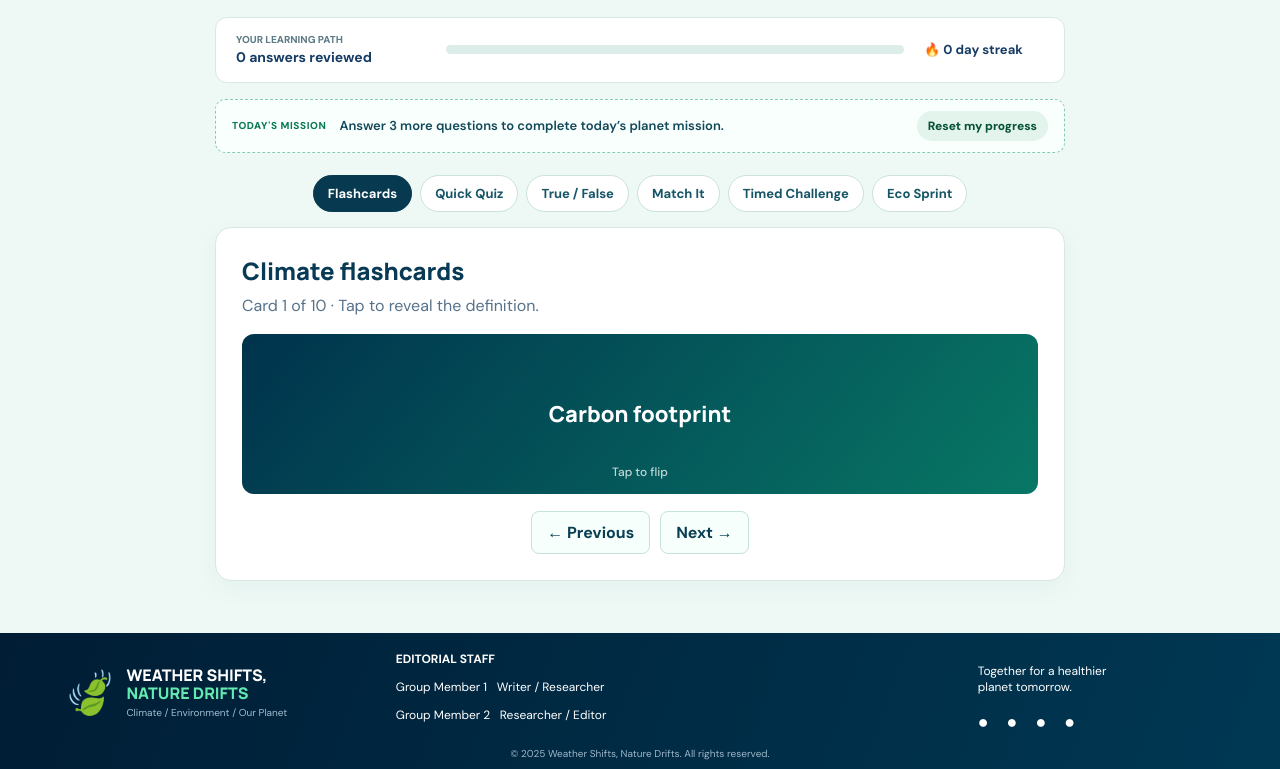
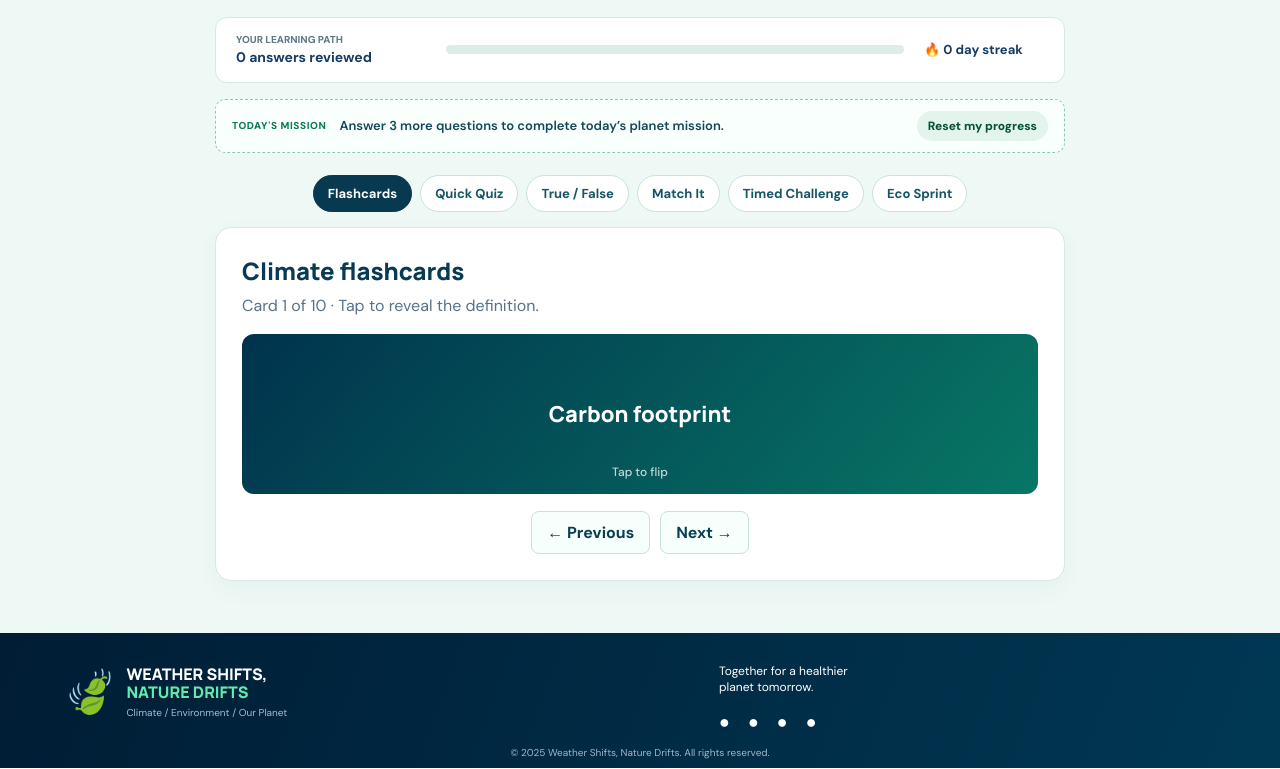
Before and after one commit to AJAJAPUY/weather-shifts-nature-drifts, a plain HTML site: page index.html in a window 1280 px wide. Shown: the part 1190-1959 px from the top of the page. Drawn offline with Linux system fonts and the light colour scheme.

Commit message:
Remove editorial staff from footer

```diff
--- /dev/null
+++ b/footer-layout.css
@@ -0,0 +1,3 @@
+.site-footer{grid-template-columns:1.25fr 1fr}
+@media(max-width:800px){.site-footer{grid-template-columns:1fr 1fr}}
+@media(max-width:540px){.site-footer{grid-template-columns:1fr}}
--- a/index.html
+++ b/index.html
@@ -15,6 +15,7 @@
   <link rel="stylesheet" href="game-plus.css" />
   <link rel="stylesheet" href="dark-mode.css" />
   <link rel="stylesheet" href="article-links.css" />
+  <link rel="stylesheet" href="footer-layout.css" />
 </head>
 <body>
   <div class="page-loader" id="pageLoader" role="status" aria-label="Loading Weather Shifts, Nature Drifts"><div class="loader-card"><span class="loader-mark">🍃</span><b>WEATHER SHIFTS,<br />NATURE DRIFTS</b><small>Loading your learning journey...</small><span class="loader-line"><i></i></span></div></div>
@@ -51,7 +52,7 @@
     </section>
   </main>
 
-  <footer id="about"><div class="footer-brand"><span class="mark">🍃</span><div><b>WEATHER SHIFTS,<br /><em>NATURE DRIFTS</em></b><small>Climate / Environment / Our Planet</small></div></div><div><b>EDITORIAL STAFF</b><p>Group Member 1 &nbsp; Writer / Researcher</p><p>Group Member 2 &nbsp; Researcher / Editor</p></div><div><p>Together for a healthier<br />planet tomorrow.</p><div class="socials">●　●　●　●</div></div><small class="copyright">© 2025 Weather Shifts, Nature Drifts. All rights reserved.</small></footer>
+  <footer id="about" class="site-footer"><div class="footer-brand"><span class="mark">🍃</span><div><b>WEATHER SHIFTS,<br /><em>NATURE DRIFTS</em></b><small>Climate / Environment / Our Planet</small></div></div><div><p>Together for a healthier<br />planet tomorrow.</p><div class="socials">●　●　●　●</div></div><small class="copyright">© 2025 Weather Shifts, Nature Drifts. All rights reserved.</small></footer>
   <script src="script.js"></script>
   <script src="game-plus.js"></script>
   <script src="theme.js"></script>
```
